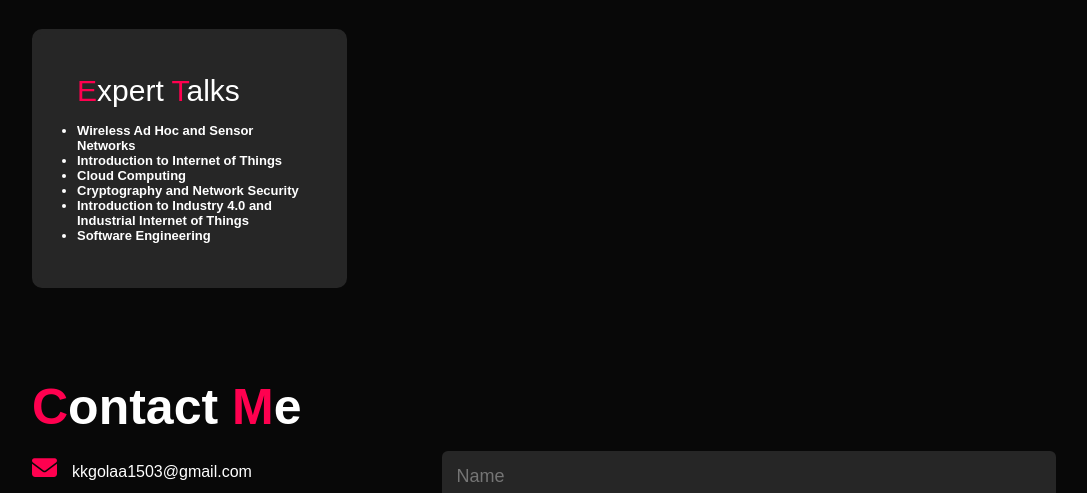
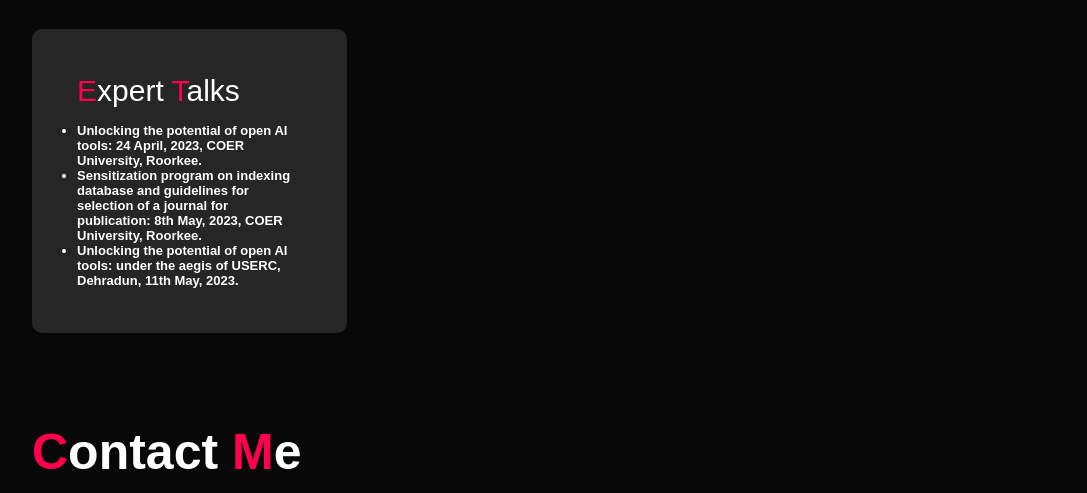
Before and after one commit to piyush0329/portfolio-kkg, a plain HTML site: page index.html in a window 1280 px wide. Shown: the part 4820-5313 px from the top of the page, without its empty margins (96-1183 px from the left). Drawn offline with nearby package versions, Linux system fonts and the light colour scheme; some icons are missing.

Commit message:
expert section updated

```diff
--- a/index.html
+++ b/index.html
@@ -588,13 +588,9 @@
           <div>
             <h2><span style="color:#ff004f">E</span>xpert <span style="color:#ff004f">T</span>alks</h2>
             <ul>
-              <li><strong>Wireless Ad Hoc and Sensor Networks </strong> </li>
-              <li><strong>Introduction to Internet of Things</strong></li>
-              <li><strong>Cloud Computing</strong></li>
-              <li><strong>Cryptography and Network Security</strong></li>
-
-              <li><strong>Introduction to Industry 4.0 and Industrial Internet of Things </strong></li>
-              <li><strong>Software Engineering </strong></li>
+              <li><strong>Unlocking the potential of open AI tools: 24 April, 2023, COER University, Roorkee.</strong> </li>
+              <li><strong>Sensitization program on indexing database and guidelines for selection of a journal for publication: 8th May, 2023, COER University, Roorkee.</strong></li>
+              <li><strong>Unlocking the potential of open AI tools: under the aegis of USERC, Dehradun, 11th May, 2023.</strong></li>
             </ul>
        </div>
         </div>
```
